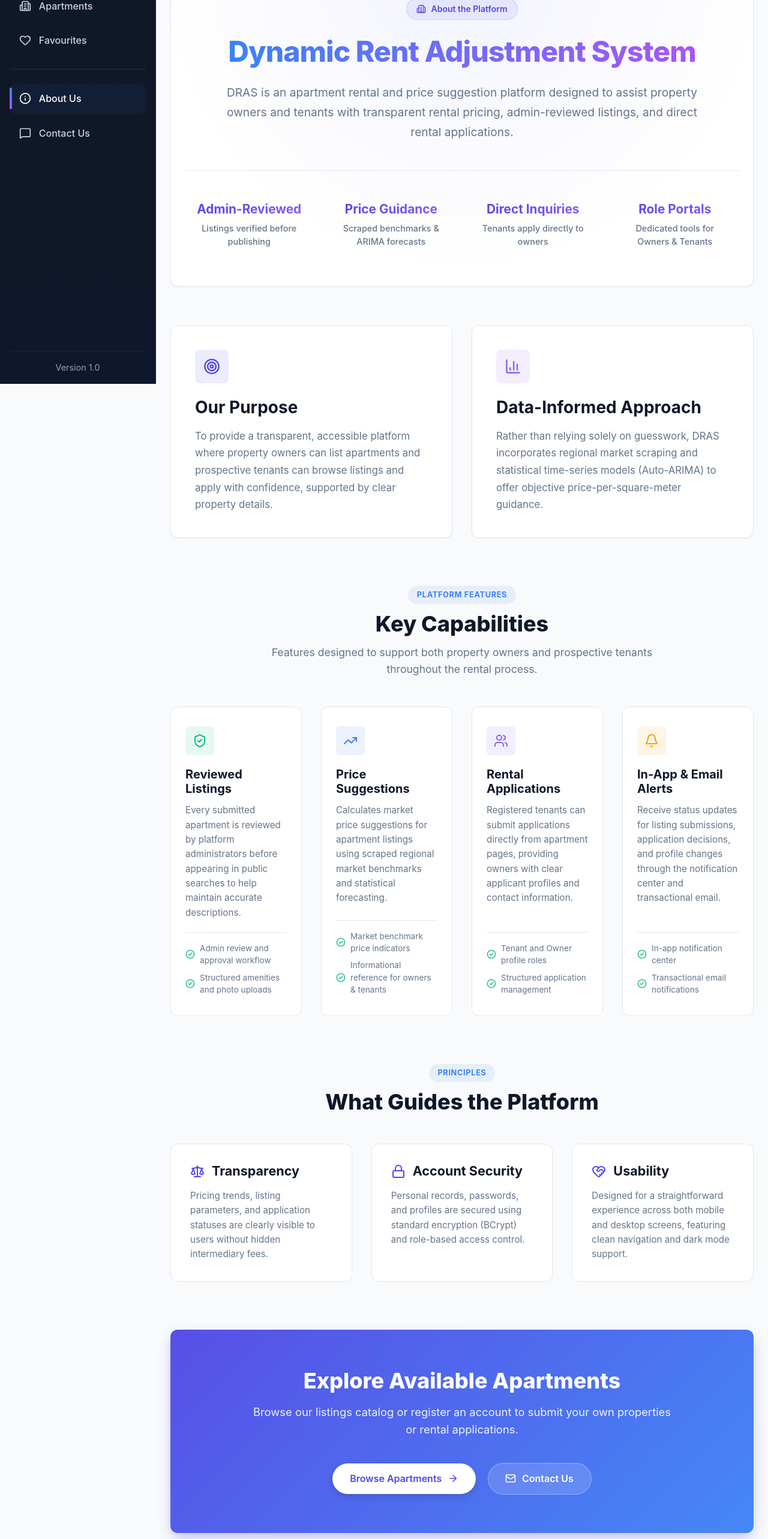
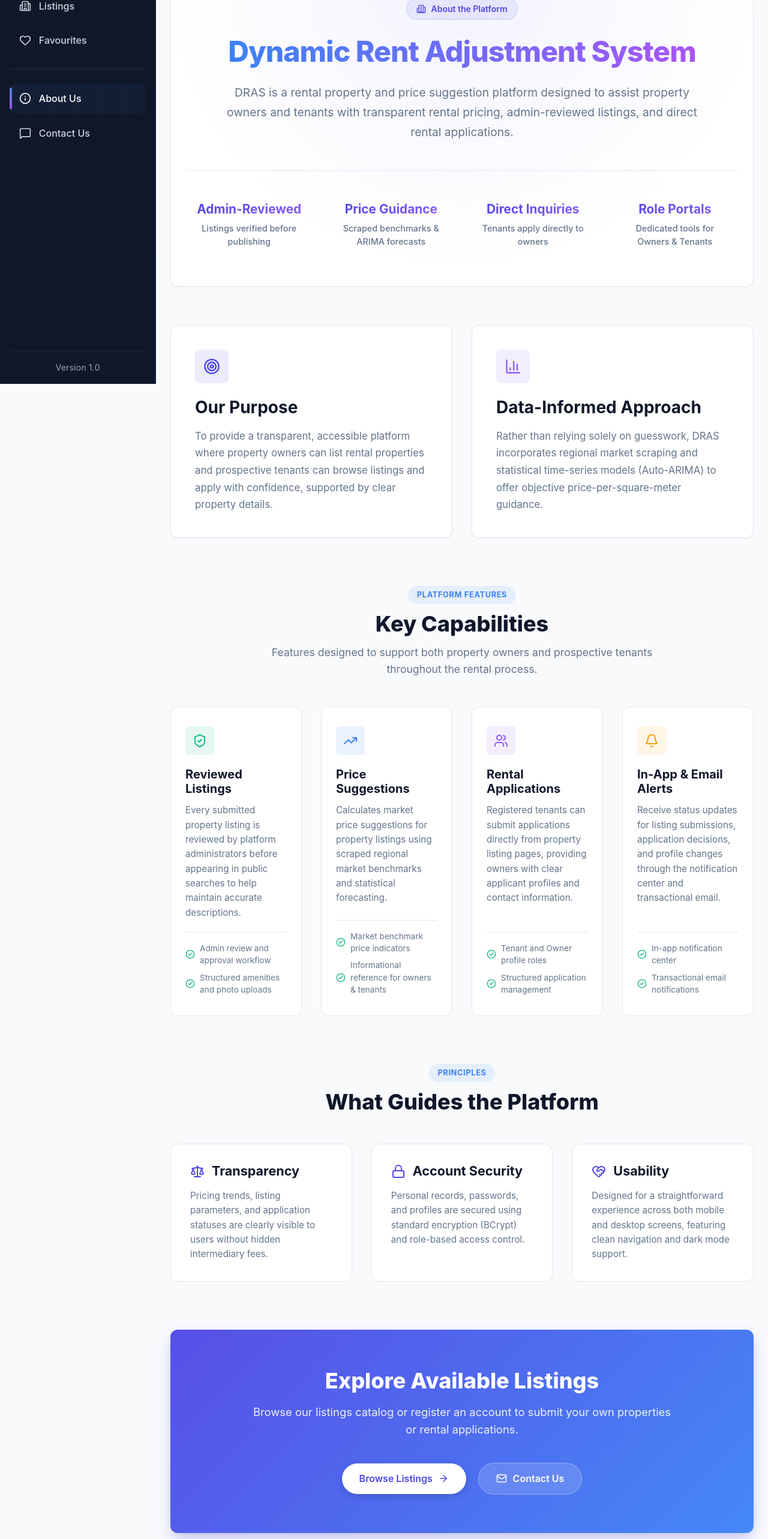
Before and after one commit to AthosExarchou/dynamic-rent-adjustment-system, a React (Vite) app in the folder frontend/: page /about in a window 1280 px wide. Shown: the part 160-2726 px from the top of the page at 60% size. Built offline with nearby package versions, Linux system fonts and the light colour scheme; no server answers.

Commit message:
refactor(fe): standardize listings and properties terminology across views

```diff
--- a/frontend/src/features/favourites/components/FavouritesPage.jsx
+++ b/frontend/src/features/favourites/components/FavouritesPage.jsx
@@ -214,10 +214,10 @@ export default function FavouritesPage() {
           </div>
           <h2 className={styles.emptyTitle}>No favourite listings yet</h2>
           <p className={styles.emptyDesc}>
-            You haven't saved any apartments to your favourites list yet. Browse our verified listings and click the heart icon on any property to save it here.
+            You haven't saved any listings to your favourites list yet. Browse our verified listings and click the heart icon on any property to save it here.
           </p>
           <Link to="/listings" className={styles.browseBtn}>
-            <Building2 size={18} /> Browse Apartments <ArrowRight size={16} />
+            <Building2 size={18} /> Browse Listings <ArrowRight size={16} />
           </Link>
         </div>
       ) : displayedListings.length === 0 ? (
--- a/frontend/src/features/listings/components/ListingDetail.jsx
+++ b/frontend/src/features/listings/components/ListingDetail.jsx
@@ -165,7 +165,7 @@ export default function ListingDetail() {
   if (loading) return (
     <div className={styles.loadingContainer}>
       <div className={styles.spinner}></div>
-      <p>Loading apartment details...</p>
+      <p>Loading property details...</p>
     </div>
   );
 
--- a/frontend/src/features/listings/components/MyListings.jsx
+++ b/frontend/src/features/listings/components/MyListings.jsx
@@ -245,7 +245,7 @@ export default function MyListings() {
         <div className={styles.emptyState}>
           <p>You have not listed any properties yet.</p>
           {!roles.includes('ADMIN') && (
-            <Link to="/listings/new" className={`${styles.btn} ${styles.btnSuccess}`}>Create New Apartment</Link>
+            <Link to="/listings/new" className={`${styles.btn} ${styles.btnSuccess}`}>Create Listing</Link>
           )}
         </div>
       )}
--- a/frontend/src/features/owners/components/OwnerForm.jsx
+++ b/frontend/src/features/owners/components/OwnerForm.jsx
@@ -64,7 +64,7 @@ export default function OwnerForm() {
           )}
 
           <div className={styles.sectionNotice}>
-            <p>Register as a property owner on DRAS to create and manage apartment listings.</p>
+            <p>Register as a property owner on DRAS to create and manage property listings.</p>
           </div>
 
           <form onSubmit={handleSubmit} className={styles.form}>
--- a/frontend/src/features/public/components/AboutPage.jsx
+++ b/frontend/src/features/public/components/AboutPage.jsx
@@ -30,7 +30,7 @@ export default function AboutPage() {
           <span className={styles.gradientText}>Dynamic Rent Adjustment System</span>
         </h1>
         <p className={styles.heroLead}>
-          DRAS is an apartment rental and price suggestion platform designed to assist property owners and tenants
+          DRAS is a rental property and price suggestion platform designed to assist property owners and tenants
           with transparent rental pricing, admin-reviewed listings, and direct rental applications.
         </p>
 
@@ -63,7 +63,7 @@ export default function AboutPage() {
           </div>
           <h2 className={styles.cardTitle}>Our Purpose</h2>
           <p className={styles.cardText}>
-            To provide a transparent, accessible platform where property owners can list apartments and prospective
+            To provide a transparent, accessible platform where property owners can list rental properties and prospective
             tenants can browse listings and apply with confidence, supported by clear property details.
           </p>
         </div>
@@ -97,7 +97,7 @@ export default function AboutPage() {
             </div>
             <h3 className={styles.featureTitle}>Reviewed Listings</h3>
             <p className={styles.featureText}>
-              Every submitted apartment is reviewed by platform administrators before appearing in public searches to help maintain accurate descriptions.
+              Every submitted property listing is reviewed by platform administrators before appearing in public searches to help maintain accurate descriptions.
             </p>
             <ul className={styles.featureList}>
               <li><CheckCircle2 size={16} className={styles.bulletIcon} /> Admin review and approval workflow</li>
@@ -111,7 +111,7 @@ export default function AboutPage() {
             </div>
             <h3 className={styles.featureTitle}>Price Suggestions</h3>
             <p className={styles.featureText}>
-              Calculates market price suggestions for apartment listings using scraped regional market benchmarks and statistical forecasting.
+              Calculates market price suggestions for property listings using scraped regional market benchmarks and statistical forecasting.
             </p>
             <ul className={styles.featureList}>
               <li><CheckCircle2 size={16} className={styles.bulletIcon} /> Market benchmark price indicators</li>
@@ -125,7 +125,7 @@ export default function AboutPage() {
             </div>
             <h3 className={styles.featureTitle}>Rental Applications</h3>
             <p className={styles.featureText}>
-              Registered tenants can submit applications directly from apartment pages, providing owners with clear applicant profiles and contact information.
+              Registered tenants can submit applications directly from property listing pages, providing owners with clear applicant profiles and contact information.
             </p>
             <ul className={styles.featureList}>
               <li><CheckCircle2 size={16} className={styles.bulletIcon} /> Tenant and Owner profile roles</li>
@@ -192,13 +192,13 @@ export default function AboutPage() {
       {/* Call to Action */}
       <section className={styles.ctaBanner}>
         <div className={styles.ctaContent}>
-          <h2 className={styles.ctaTitle}>Explore Available Apartments</h2>
+          <h2 className={styles.ctaTitle}>Explore Available Listings</h2>
           <p className={styles.ctaText}>
             Browse our listings catalog or register an account to submit your own properties or rental applications.
           </p>
           <div className={styles.ctaButtons}>
             <Link to="/listings" className={styles.ctaPrimaryBtn}>
-              <span>Browse Apartments</span>
+              <span>Browse Listings</span>
               <ArrowRight size={18} />
             </Link>
             <Link to="/contact" className={styles.ctaSecondaryBtn}>
--- a/frontend/src/features/public/components/ContactPage.jsx
+++ b/frontend/src/features/public/components/ContactPage.jsx
@@ -273,7 +273,7 @@ export default function ContactPage() {
         <div className={styles.faqContent}>
           <h3 className={styles.faqTitle}>Frequently Asked Questions</h3>
           <p className={styles.faqText}>
-            Find answers to common questions about creating an owner profile, listing an apartment, or submitting tenant applications on our homepage.
+            Find answers to common questions about creating an owner profile, listing a property, or submitting tenant applications on our homepage.
           </p>
         </div>
         <Link to="/" className={styles.faqBtn}>
--- a/frontend/src/features/public/components/PrivacyPolicy.jsx
+++ b/frontend/src/features/public/components/PrivacyPolicy.jsx
@@ -142,7 +142,7 @@ export default function PrivacyPolicy() {
               handles and protects user information when you use our website and application services.
             </p>
             <p>
-              By accessing DRAS, registering an account, submitting an apartment listing, or submitting a rental application,
+              By accessing DRAS, registering an account, submitting a property listing, or submitting a rental application,
               you acknowledge the data practices described in this document.
             </p>
             <div className={styles.calloutBox}>
@@ -181,7 +181,7 @@ export default function PrivacyPolicy() {
             </div>
 
             <div className={styles.subCard}>
-              <h3 className={styles.subCardTitle}>C. Apartment Listings Data</h3>
+              <h3 className={styles.subCardTitle}>C. Property Listings Data</h3>
               <p>Property characteristics (square meters, bedrooms, floor, energy class, heating type, construction year, rental price, address) and uploaded photos.</p>
             </div>
 
--- a/frontend/src/shared/layouts/MainLayout.jsx
+++ b/frontend/src/shared/layouts/MainLayout.jsx
@@ -462,7 +462,7 @@ export default function MainLayout() {
             <div className={styles.footerCol}>
               <h5 className={styles.footerBrand}>Dynamic Rent Adjustment System</h5>
               <p className={styles.footerText}>
-                Helping you find the perfect place to live, with a wide selection of apartments for rent.
+                Helping you find the perfect place to live, with a wide selection of rental properties.
                 Trusted, secure, and easy to use.
               </p>
             </div>
@@ -471,7 +471,7 @@ export default function MainLayout() {
               <h6 className={styles.footerTitle}>Explore</h6>
               <ul className={styles.footerList}>
                 <li><Link to="/" className={styles.footerLink}>Home</Link></li>
-                <li><Link to="/listings" className={styles.footerLink}>Browse Apartments</Link></li>
+                <li><Link to="/listings" className={styles.footerLink}>Browse Listings</Link></li>
                 <li><Link to="/about" className={styles.footerLink}>About</Link></li>
                 <li><Link to="/contact" className={styles.footerLink}>Contact</Link></li>
               </ul>
--- a/frontend/src/shared/layouts/Sidebar.jsx
+++ b/frontend/src/shared/layouts/Sidebar.jsx
@@ -90,7 +90,7 @@ export default function Sidebar({ isOpen, onClose }) {
           <NavLink to="/listings" className={({ isActive }) =>
               isActive ? `${styles.sidebarLink} ${styles.active}` : styles.sidebarLink} onClick={onClose}>
             <Building2 size={20} />
-            Apartments
+            Listings
           </NavLink>
 
           <NavLink to="/favourites" className={({ isActive }) =>
@@ -107,7 +107,7 @@ export default function Sidebar({ isOpen, onClose }) {
             <NavLink to="/my-listings" className={({ isActive }) =>
                 isActive ? `${styles.sidebarLink} ${styles.active}` : styles.sidebarLink} onClick={onClose}>
               <Key size={20} />
-              My Apartments
+              My Properties
             </NavLink>
           )}
 
```
Also changed, not shown: frontend/src/features/listings/components/ListingList.jsx (+7 -7 lines).
